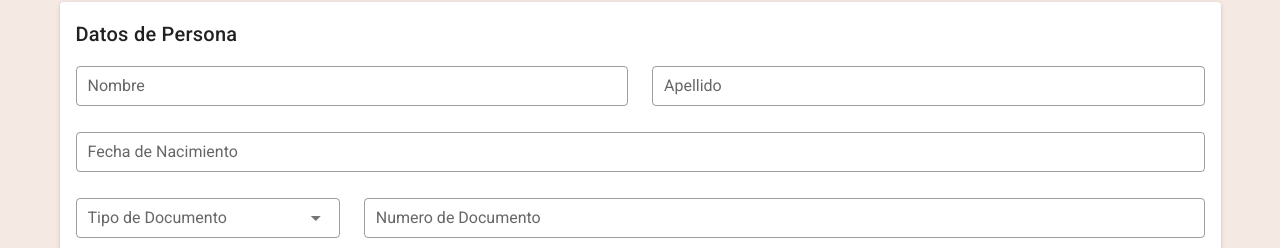
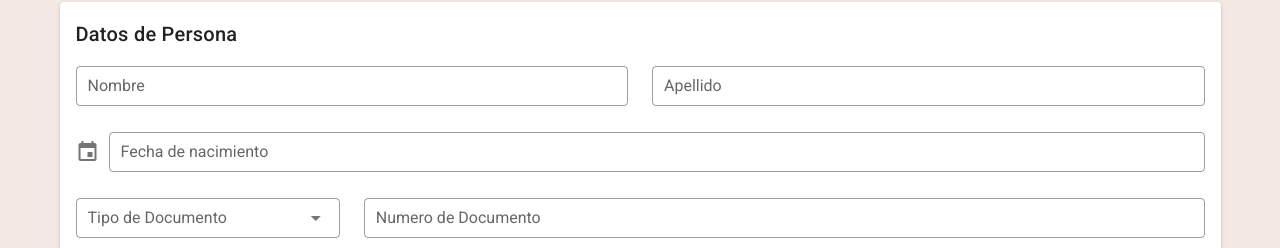
Before and after one commit to LautaroRobles/patitas, a Vue app in the folder frontend/: page /registrar/persona in a window 1280 px wide. Shown: the part 318-566 px from the top of the page. Built offline with nearby package versions, Linux system fonts and the light colour scheme.

Commit message:
Ver QR en vista de Mascota

```diff
--- a/frontend/src/views/Mascota.vue
+++ b/frontend/src/views/Mascota.vue
@@ -64,6 +64,29 @@
                                     <p class="text-h4">{{ descripcion }}</p>
                                 </v-col>
                             </v-row>
+                            <v-row>
+                                <v-col>
+                                    <v-btn color="primary" outlined block @click="qr === 0 ? qr = true : qr = 0">Ver QR</v-btn>
+                                </v-col>
+                                <v-col>
+                                    <v-btn color="primary" outlined block :to="{name: 'dar-en-adopcion_preguntas', params: {id: id}}">Dar en adopcion<v-icon right>mdi-arrow-right</v-icon></v-btn>
+                                </v-col>
+                            </v-row>
+                            <v-row>
+                                <v-col>
+                                    <v-expansion-panels
+                                        v-model="qr"
+                                        flat
+                                        popout
+                                    >
+                                        <v-expansion-panel style="background-color: transparent">
+                                            <v-expansion-panel-content>
+                                                <qr-code :text="`patitas.conlatoso.com/mascota/${id}/perdida`"></qr-code>
+                                            </v-expansion-panel-content>
+                                        </v-expansion-panel>
+                                    </v-expansion-panels>
+                                </v-col>
+                            </v-row>
                         </v-card-text>
                     </v-col>
                 </v-row>
@@ -79,6 +102,7 @@ export default {
     name: "Mascota.vue",
     data: () => ({
         loading: false,
+        qr: false,
         nombre: "",
         apodo: "",
         edad: "",
--- a/frontend/src/views/RegistrarPersona.vue
+++ b/frontend/src/views/RegistrarPersona.vue
@@ -34,12 +34,32 @@
                         ></v-text-field>
                     </v-col>
                 </v-row>
-                <v-text-field
-                    label="Fecha de Nacimiento"
-                    outlined
-                    dense
-                    v-model="datosDePersona.fechaDeNacimiento"
-                ></v-text-field>
+                <v-menu
+                    ref="menu"
+                    v-model="menuDatepicker"
+                    :close-on-content-click="false"
+                    transition="scale-transition"
+                    offset-y
+                    min-width="auto"
+                >
+                    <template v-slot:activator="{ on, attrs }">
+                        <v-text-field
+                            v-model="datosDePersona.fechaDeNacimiento"
+                            label="Fecha de nacimiento"
+                            prepend-icon="mdi-calendar"
+                            outlined
+                            dense
+                            readonly
+                            v-bind="attrs"
+                            v-on="on"
+                        ></v-text-field>
+                    </template>
+                    <v-date-picker
+                        v-model="datosDePersona.fechaDeNacimiento"
+                        no-title
+                    >
+                    </v-date-picker>
+                </v-menu>
                 <v-row>
                     <v-col class="col-3">
                         <v-select
@@ -209,6 +229,7 @@ export default {
     data: () => ({
         logeado: false,
         loading: false,
+        menuDatepicker: false,
         tiposDeDocumento: [
             "DNI",
             "Libreta",
```
Also changed, not shown: 2 other files (tests, documents, lock files or other folders).
